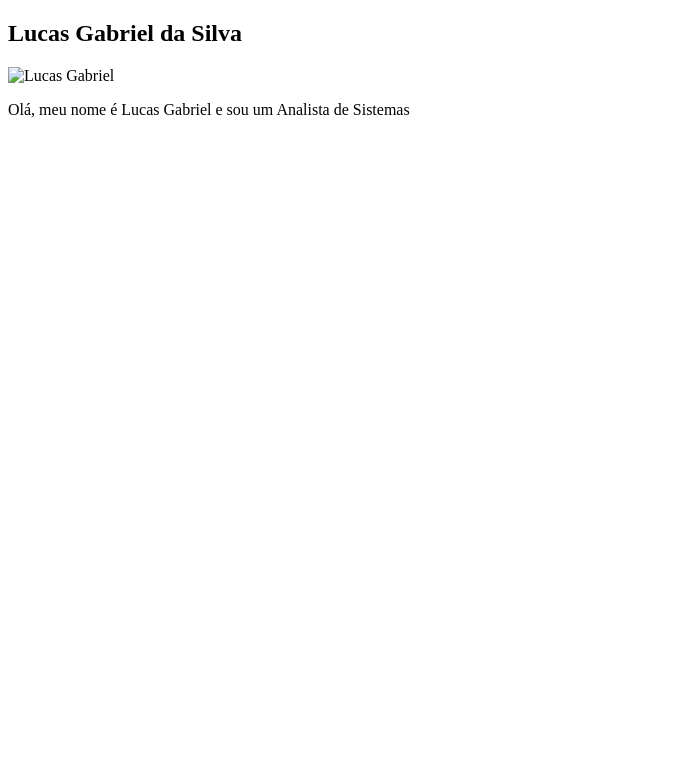
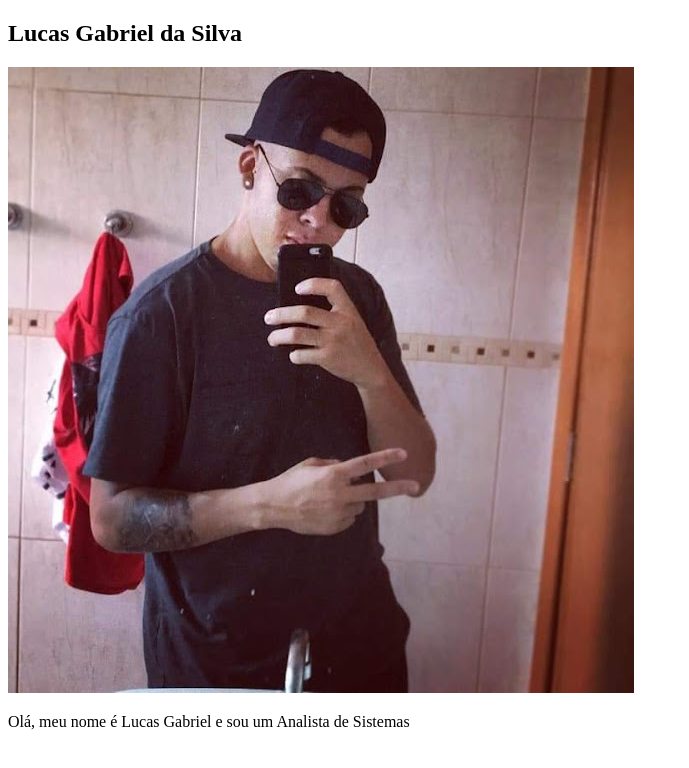
Before and after one commit to LucasGabriel023/lucasgabriel023.github.io, a plain HTML site: page index.html in a window 1280 px wide. Shown: the whole page, without its empty margins (0-689 px from the left). Drawn offline with nearby package versions, Linux system fonts and the light colour scheme; files that its build step writes are made by us from their sources.

Commit message:
troca de imagem

```diff
--- a/index.html
+++ b/index.html
@@ -18,7 +18,7 @@
     <aside id="bio-container"></aside>
     <section id="about-container">
         <h2>Lucas Gabriel da Silva</h2>
-        <img src="img/foto.jpg" alt="Lucas Gabriel">
+        <img src="img/image.jpg" alt="Lucas Gabriel">
         <p>Olá, meu nome é Lucas Gabriel e sou um <span class="highlight">Analista de Sistemas</span></p>
     </section>
     </main>
```
